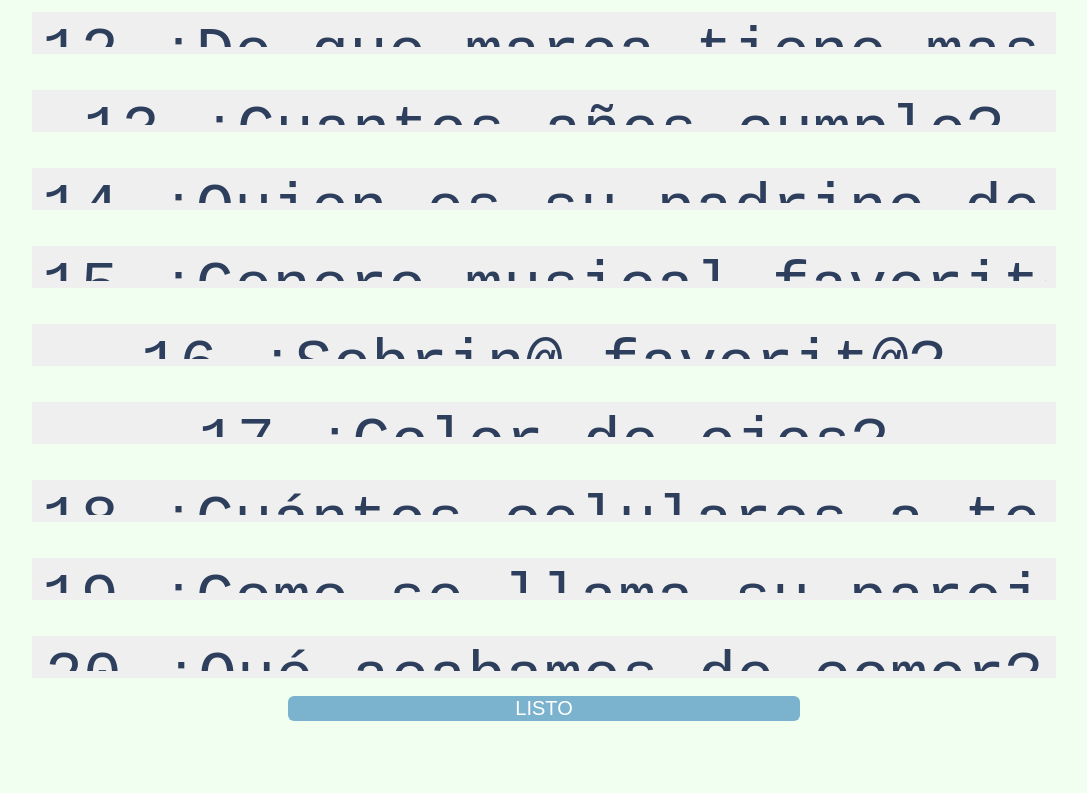
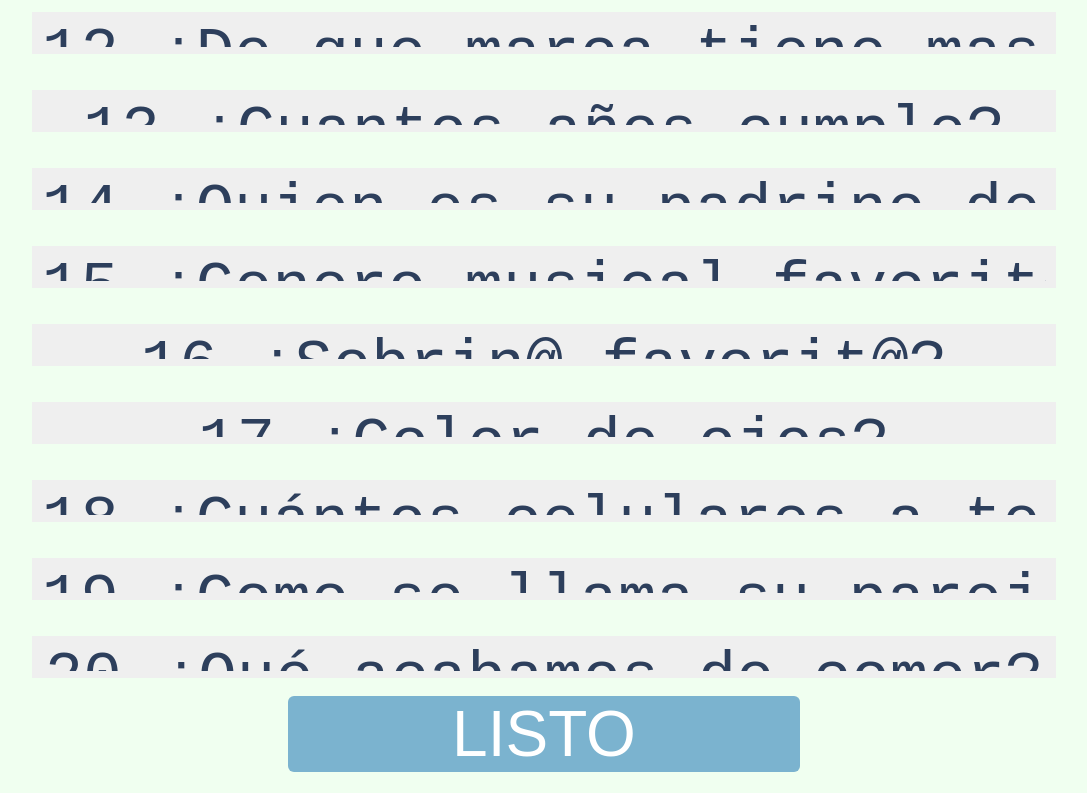
Before and after one commit to jarmandoalt/Quest, a plain HTML site: page index.html in a window 1280 px wide. Shown: the part 1023-1816 px from the top of the page, without its empty margins (104-1191 px from the left). Before the commit the page ends 1765 px from the top, so only its background shows below. Drawn offline with Linux system fonts and the light colour scheme.

Commit message:
Update index.css
I

```diff
--- a/index.css
+++ b/index.css
@@ -73,7 +73,7 @@
 
 #btn{
     text-decoration: none;
-    font-size: 20px;
+    font-size: 5vw;
     color: #ffffff;
     background-color: #7bb3cf;
     border-radius: 6px;
```
